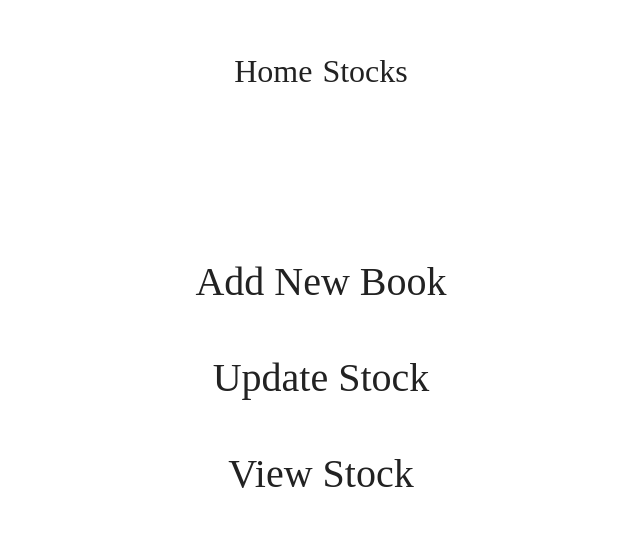
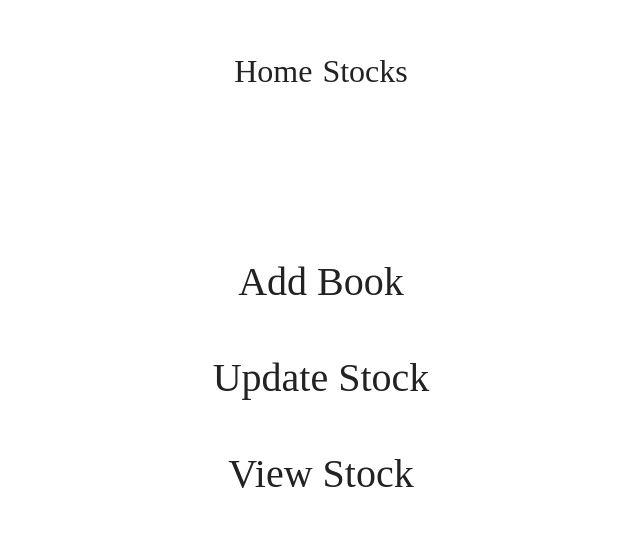
Before and after one commit to mithulcb/book_store, a Flask app: page /stocks in a window 1280 px wide. Shown: the top 544 px of the page, without its empty margins (339-979 px from the left). Run offline with Flask 2, Linux system fonts and the light colour scheme.

Commit message:
tesing cicd 2

```diff
--- a/templates/stocks.html
+++ b/templates/stocks.html
@@ -15,7 +15,7 @@
     <div class="stock_options">
       <ul>
         <li>
-          <a href="add_stock">Add New Book</a>
+          <a href="add_stock">Add Book</a>
         </li>
         <br />
         <li>
```
